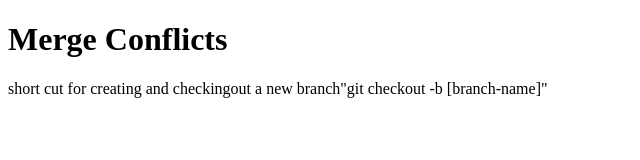
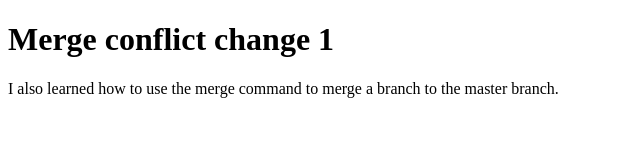
Before and after one commit to Tchase44/merge-conflicts, a plain HTML site: page index.html in a window 1280 px wide. Shown: the whole page, without its empty margins (0-640 px from the left). Drawn offline with Linux system fonts and the light colour scheme.

Commit message:
my commit as a contributor

```diff
--- a/index.html
+++ b/index.html
@@ -4,7 +4,8 @@
 	<title>Git Merge</title>
 </head>
 <body>
-	<h1>Merge Conflicts</h1>
-	<p>short cut for creating and checkingout a new branch"git checkout -b [branch-name]"</p>
+	<h1>Merge conflict change 1</h1>
+
+	<p>I also learned how to use the merge command to merge a branch to the master branch.</p>
 </body>
 </html>
```
